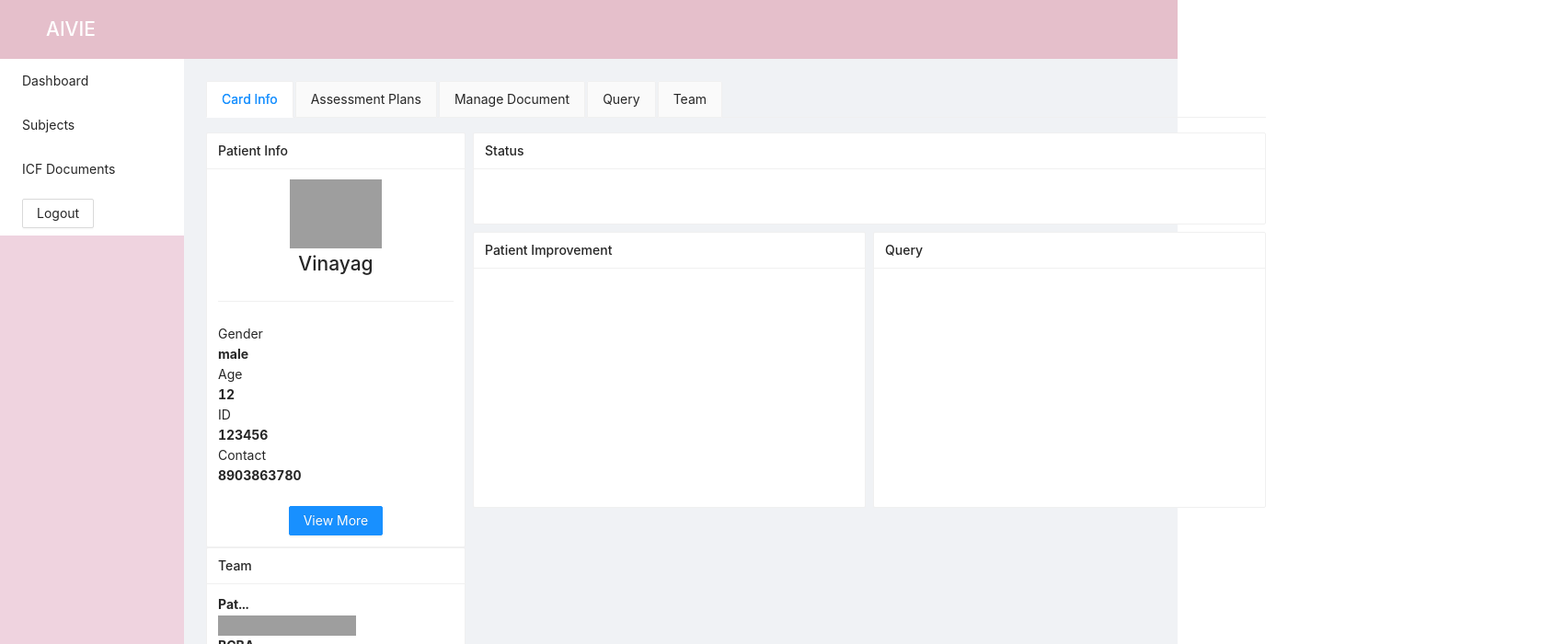
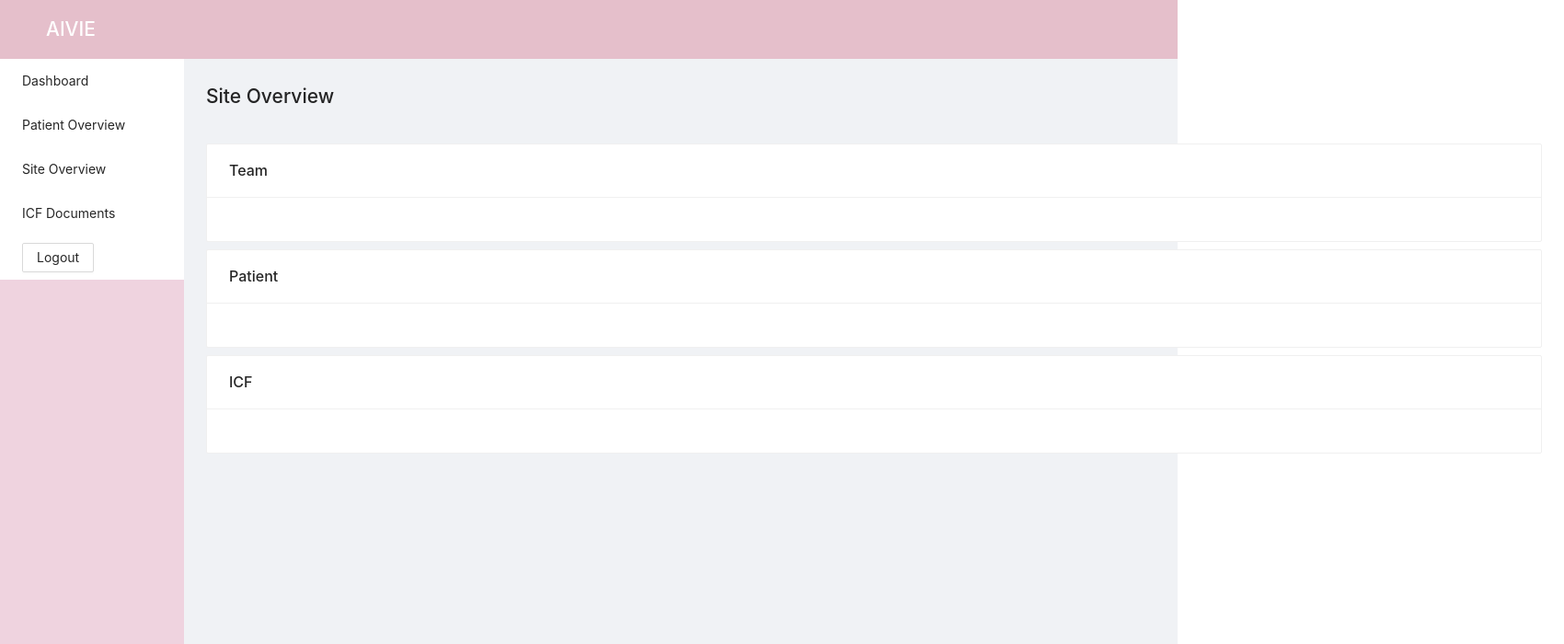
Before and after one commit to richappdev/aivie-dashboard, a React (Create React App) app: page /site_overview in a window 1280 px wide. Before the commit this address led to /dashboard. Shown: the top 700 px of the page at 92% size, 1700 px wide, since content can reach past the window. Built offline with nearby package versions, Linux system fonts and the light colour scheme; no server answers; sample sign-in values are in the browser's storage; grey boxes are pictures that could not be loaded.

Commit message:
feat: Improve, new  UI - menu item: subject->Patient Overview - menu item: Add Site Overview - Subject table add expandedRow

```diff
--- a/src/components/Home.jsx
+++ b/src/components/Home.jsx
@@ -3,6 +3,7 @@ import { useAuth } from '../context/AuthContext'
 import Dashboard from './Dashboard'
 import Subject from './Subject'
 import IcfDocument from './IcfDocument'
+import SiteOverview from './SiteOverview'
 import { Link, Redirect, useHistory, withRouter } from 'react-router-dom'
 import { Layout, Form, Menu, Button } from 'antd';
 import { Switch, Route } from 'react-router-dom'
@@ -50,10 +51,11 @@ export default function Home() {
 const RightContent = () => {
   return (
     <div>
-      <Content style={{ width: "1200px", padding: '24px', alignSelf: 'center' }}>
+      <Content style={{ width: "1500px", padding: '24px', alignSelf: 'center' }}>
         <Switch>
           <Route path="/dashboard" component={Dashboard} />
           <Route path="/subjects" component={Subject} />
+          <Route path="/site_overview" component={SiteOverview} />
           <Route path="/icfDocuments" component={IcfDocument} />
           <Redirect to="/dashboard" />
         </Switch>
@@ -70,7 +72,7 @@ const LeftSider = withRouter(({ history }) => {
   }
 
   return (
-    <Sider style={{ height: "100vh", background: "#EFD3DF" }}>
+    <Sider style={{ height: "auto", background: "#EFD3DF" }}>
       <Menu
         mode="inline"
         defaultSelectedKeys={['/dashboard']}
@@ -81,7 +83,11 @@ const LeftSider = withRouter(({ history }) => {
         </Menu.Item>
         <Menu.Item key="subjects">
           <Link to="/subjects" />
-          Subjects
+          Patient Overview
+        </Menu.Item>
+        <Menu.Item key="site_overview">
+          <Link to="/site_overview" />
+          Site Overview
         </Menu.Item>
         <Menu.Item key="icfDocuments">
           <Link to="/icfDocuments" />
--- /dev/null
+++ b/src/components/PatientDetail.jsx
@@ -0,0 +1,24 @@
+import React from 'react'
+import { Card, Steps, Row, Col, Space } from 'antd';
+import { UserOutlined, SolutionOutlined, LoadingOutlined, SmileOutlined } from '@ant-design/icons';
+import PatientImprovementCard from './PatientImprovementCard';
+
+const { Step } = Steps;
+
+export default function PatientDetail() {
+  return (
+    <Space style={{ width: "100%" }} direction="vertical">
+      <Card>
+        <Steps size="small" current={2}>
+          <Step title="Finished" description="This is a description." />
+          <Step title="In Progress" subTitle="Left 00:00:08" description="This is a description." />
+          <Step title="Waiting" description="This is a description." />
+          <Step title="V3" description="V3" />
+          <Step title="V4" description="V4" />
+          <Step title="V5" description="V5" />
+        </Steps>
+      </Card>
+      <PatientImprovementCard></PatientImprovementCard>
+      <Card size="small" title="AE Dosing Log"></Card>
+    </Space>)
+}
--- a/src/components/PatientImprovementCard.jsx
+++ b/src/components/PatientImprovementCard.jsx
@@ -2,5 +2,5 @@ import React from 'react'
 import { Card } from 'antd';
 
 export default function PatientImprovementCard() {
-  return (<Card style={{ height: 300 }} size="small" title="Patient Improvement"></Card>)
+  return (<Card style={{ height: 250 }} size="small" title="Patient Improvement"></Card>)
 }
--- /dev/null
+++ b/src/components/SiteOverview.jsx
@@ -0,0 +1,14 @@
+import { Card, Space, Row, Col } from "antd"
+export default function SiteOverview() {
+	return (<div >
+		<h2>Site Overview</h2>
+		<Space style={{ width: "100%" }} direction="vertical">
+			<Row>
+				<Col></Col>
+			</Row>
+			<Card title="Team"></Card>
+			<Card title="Patient"></Card>
+			<Card title="ICF"></Card>
+		</Space>
+	</div>)
+}
--- a/src/components/Subject.jsx
+++ b/src/components/Subject.jsx
@@ -2,6 +2,7 @@ import { Table, Modal, Button, Space, Form, Input } from 'antd';
 import { useEffect, useState } from 'react';
 import { loadSubjects } from '../firebase';
 import { sendCloudMessage } from '../cloud_function';
+import PatientDetail from './PatientDetail';
 
 export default function Subject() {
 
@@ -11,19 +12,16 @@ export default function Subject() {
       dataIndex: 'name',
       key: 'name',
       render: text => <div>{text}</div>,
-      width: '20%',
     },
     {
       title: 'Email',
       dataIndex: 'email',
       key: 'email',
-      width: '30%',
     },
     {
       title: 'Address',
       dataIndex: 'address',
       key: 'address',
-      width: '30%',
     },
     {
       title: 'Logged In',
@@ -39,7 +37,6 @@ export default function Subject() {
           onClick={() => setSelectedSubject(subjects.filter(s => s == subject))}>
           Send message</Button>
       ),
-      width: '20%',
     },
   ];
 
@@ -74,11 +71,16 @@ export default function Subject() {
 
   return (
     <>
-      <Button type="primary" onClick={() => setSelectedSubject(subjects)}>
+      {/* <Button type="primary" onClick={() => setSelectedSubject(subjects)}>
         Send Message to subjects</Button>
       <br />
-      <br />
-      <Table style={{ width: "100vh" }} columns={columns} dataSource={subjects} />
+      <br /> */}
+      <h2>Patient Overview</h2>
+      <Table style={{ width: "1200px" }} columns={columns} dataSource={subjects}
+        expandable={{
+          expandedRowRender: record => <PatientDetail></PatientDetail>,
+          rowExpandable: record => record.name !== 'Not Expandable',
+        }} />
       <Modal
         title={`Send message`}
         style={{ top: 20 }}
```
